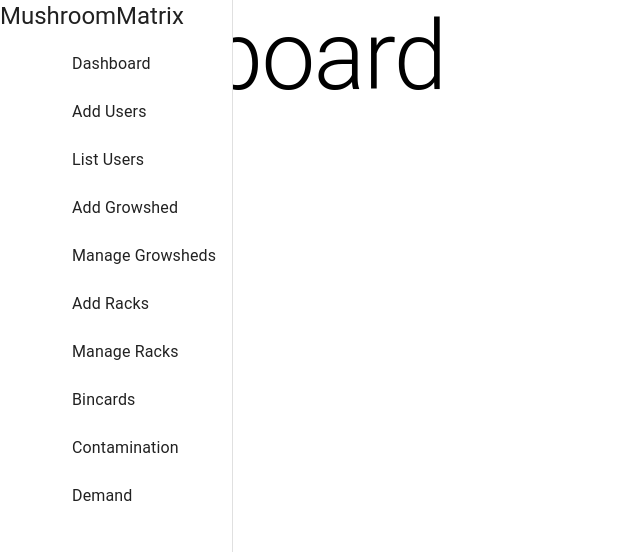
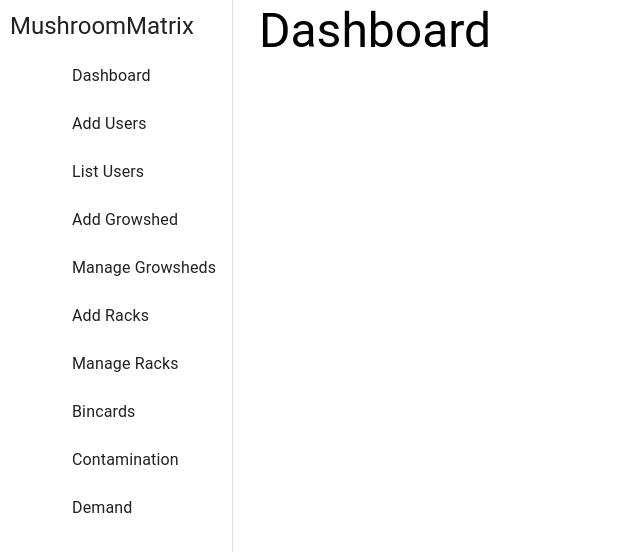
Before and after one commit to IT21080258/test-mush, a React (Create React App) app in the folder frontend/: page /dashboard in a window 1280 px wide. Shown: the top 552 px of the page, without its empty margins (0-640 px from the left). Built offline with nearby package versions, Linux system fonts and the light colour scheme.

Commit message:
it21080258-layout-v2

```diff
--- a/frontend/src/App.js
+++ b/frontend/src/App.js
@@ -1,14 +1,13 @@
-import './App.css';
-import AppDrawer from './components/sidebar/appdrawer'
-import Routes from './routes/routes'
+import React from 'react';
+import AppDrawer from './components/sidebar/appdrawer';
+import Routes from './routes/routes';
 
-
-function App(){
-  return (
-    <AppDrawer>
-      <Routes style={{display:'flex'}}/>
-    </AppDrawer>
-  );
+function App() {
+    return (
+        <AppDrawer>
+            <Routes />
+        </AppDrawer>
+    );
 }
 
 export default App;
--- a/frontend/src/components/sidebar/appdrawer.jsx
+++ b/frontend/src/components/sidebar/appdrawer.jsx
@@ -5,13 +5,14 @@ import ListItem from '@mui/material/ListItem';
 import ListItemIcon from '@mui/material/ListItemIcon';
 import ListItemText from '@mui/material/ListItemText';
 import Typography from '@mui/material/Typography';
-// import { useHistory } from 'react-router-dom';
+import Grid from '@mui/material/Unstable_Grid2';
+// import { Link } from 'react-router-dom';
 
 const drawerWidth = 240
 
 export default function appDrawer({children}){
 
-    // const history = useHistory();
+    // const History  = ()=> useNavigate();
 
     const menuItems = [
         {
@@ -62,14 +63,20 @@ export default function appDrawer({children}){
 
     return(
 
-        <div >
+        <Grid container spacing={2}>
+        <Grid>
         <Drawer
         variant="permanent"
         anchor="left"
-        style={{ width: drawerWidth }}
+        style={{
+            width: drawerWidth,
+            display: 'flex'
+         }}
         >
 
-            <div>
+            <div style={{
+                padding:'10px 10px 2px'
+            }}>
                 <Typography variant="h5">
                     MushroomMatrix
                 </Typography>
@@ -79,7 +86,7 @@ export default function appDrawer({children}){
                 <ListItem
                     button
                     key={item.text}
-                    // onClick={() => useh(item.path)}
+                    // onClick={() => Link}
                     // className={location.pathname == item.path ? classes.active : null}
                 >
                     <ListItemIcon>{item.icon}</ListItemIcon>
@@ -88,13 +95,14 @@ export default function appDrawer({children}){
           ))}
         </List>
         </Drawer>
+        </Grid>
 
-        <div>
+        <Grid>
 
             {children}
 
-        </div>
-        </div>
+        </Grid>
+        </Grid>
 
 
     )
--- a/frontend/src/pages/dashboard/dashboard.jsx
+++ b/frontend/src/pages/dashboard/dashboard.jsx
@@ -2,11 +2,15 @@ import Typography from '@mui/material/Typography';
 import React from 'react';
 
 
-export default function dashboard({children}){
+export default function dashboard(){
 
     return(
-        <div>
-        <Typography variant="h1">
+        <div style={{
+            display:'flex',
+            border:'5px',
+            padding:'3px'
+        }}>
+        <Typography variant="h3">
             Dashboard
         </Typography>
         </div>
--- a/frontend/src/routes/routes.jsx
+++ b/frontend/src/routes/routes.jsx
@@ -1,21 +1,13 @@
 import React from 'react';
-import { BrowserRouter , Route , Routes } from 'react-router-dom';
+import { BrowserRouter, Route, Routes } from 'react-router-dom';
+import Dashboard from '../pages/dashboard/dashboard';
 
-import Dashboard from '../pages/dashboard/dashboard'
-
-export default function routes({children}){
-return(
-
-    <BrowserRouter>
-    <Routes>
-
-      <Route
-      path='/dashboard'
-      element = {<Dashboard/>}
-      />
-
-    </Routes>
-
-  </BrowserRouter>
-)
+export default function routes() {
+    return (
+        <BrowserRouter>
+            <Routes>
+                <Route path="/dashboard" element={<Dashboard />} />
+            </Routes>
+        </BrowserRouter>
+    );
 }
```
